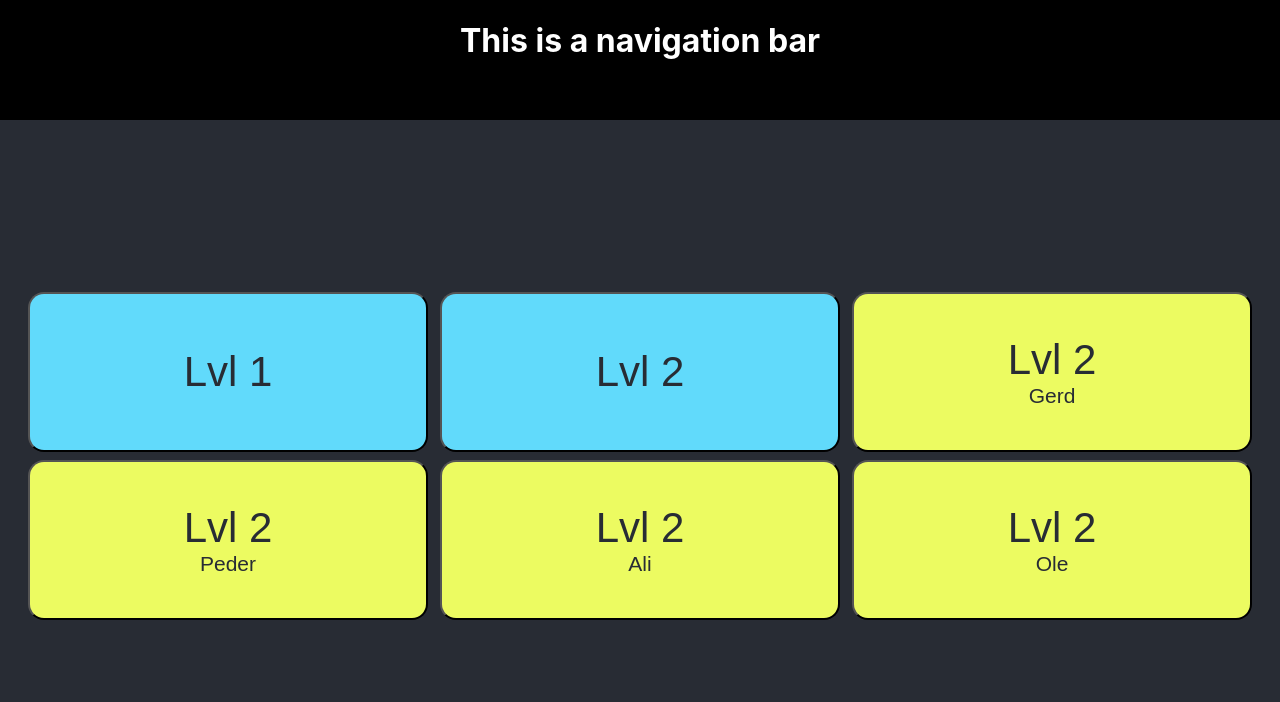
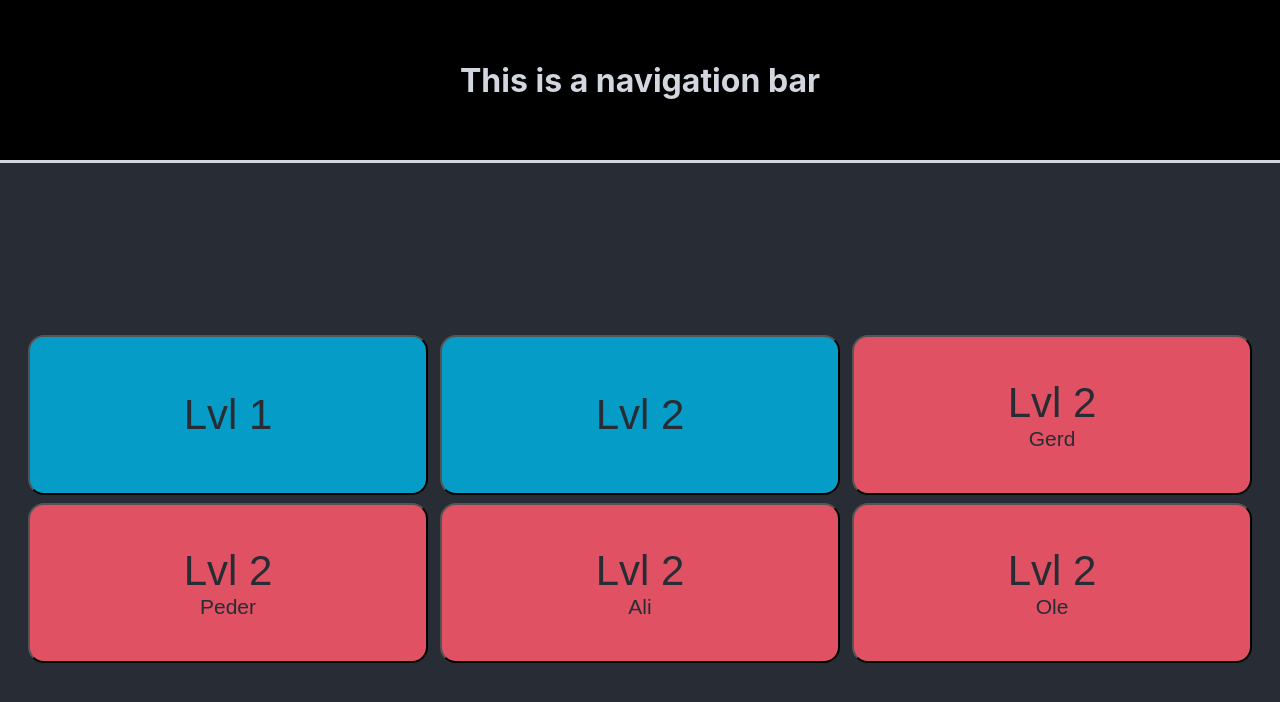
Before and after one commit to fishyFrogFace/08_TFB_INN, a React (Create React App) app: page / in a window 1280 px wide. Shown: the top 702 px of the page. Built offline with nearby package versions, Linux system fonts and the light colour scheme.

Commit message:
Tweak some colors

```diff
--- a/src/components/Button.css
+++ b/src/components/Button.css
@@ -8,11 +8,11 @@
 }
 
 .new {
-  background-color: #61dafb;
+  background-color: #059dc7;
 }
 
 .new:hover {
-  background-color: #059dc7;
+  background-color: #61dafb;
 }
 
 .new:active {
@@ -20,23 +20,23 @@
 }
 
 .paused {
-  background-color: #ecfb61;
+  background-color: #e05263;
 }
 
 .paused:hover {
-  background-color: #c7c405;
+  background-color: #ffcab1;
 }
 
 .paused:active {
-  background-color: #7a7c03;
+  background-color: #973440;
 }
 
 .start {
-  background-color: #73fb61;
+  background-color: #659157;
 }
 
 .start:hover {
-  background-color: #25c705;
+  background-color: #a1c084;
 }
 
 .start:active {
--- a/src/components/NavBar.css
+++ b/src/components/NavBar.css
@@ -2,7 +2,9 @@
   display: flex;
   justify-content: center;
   text-align: center;
-  min-height: 15vh;
+  align-items: center;
+  min-height: 20vh;
   background-color: black;
-  color: white;
+  color: #d2d7df;
+  border-bottom: 0.4vh solid #d2d7df;
 }
--- a/src/result/Result.css
+++ b/src/result/Result.css
@@ -6,5 +6,5 @@
   font-family: sans-serif;
   text-align: center;
   color: white;
-  height: 85vh;
+  height: 80vh;
 }
```
